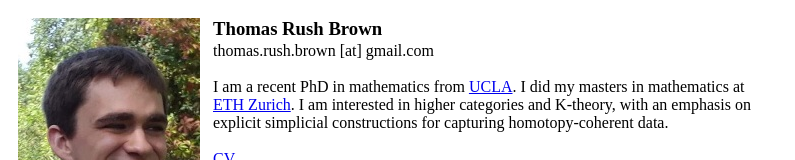
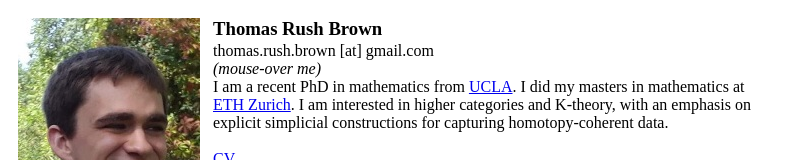
Before and after one commit to thomas-rush-brown/thomas-rush-brown.github.io, a plain HTML site: page index.html in a window 1280 px wide. Shown: the top 160 px of the page, without its empty margins (0-795 px from the left). Drawn offline with Linux system fonts and the light colour scheme.

Commit message:
Update index.html

```diff
--- a/index.html
+++ b/index.html
@@ -9,7 +9,7 @@
 <div class="container">
 	<img src="images/rush_leaves.jpg" align="left">
 	<h3>Thomas Rush Brown</h3>
-	<div class="email">kyf<span class="email">drj.ilj</span><span>h.</span><span class="email">rufus.dwayne [</span><span class="email">sifne [rk] xd</span>ail<span class="email">ucla.edu</span>.com</div><br>
+	<div class="email">kyf<span class="email">drj.ilj</span><span>h.</span><span class="email">rufus.dwayne [</span><span class="email">sifne [rk] xd</span>ail<span class="email">ucla.edu</span>.com</div> <i>(mouse-over me)</i><br>
 	I am a recent PhD in mathematics from <a href="https://ww3.math.ucla.edu/">UCLA</a>.
 	I did my masters in mathematics at <a href="https://math.ethz.ch/">ETH Zurich</a>.
 	I am interested in higher categories and K-theory, with an emphasis on explicit simplicial constructions for capturing homotopy-coherent data.<br><br>
```
